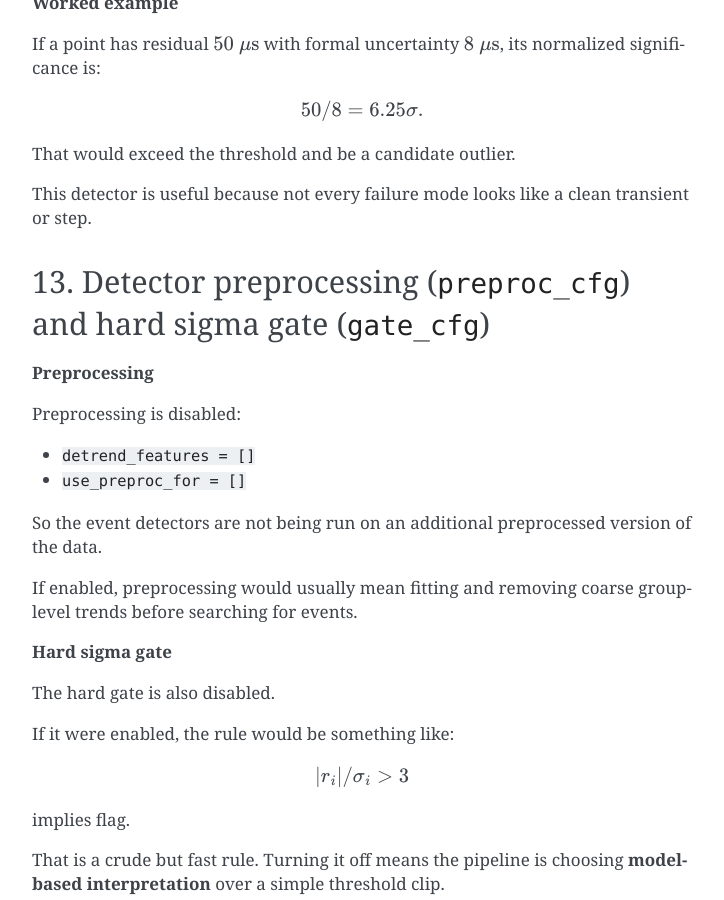
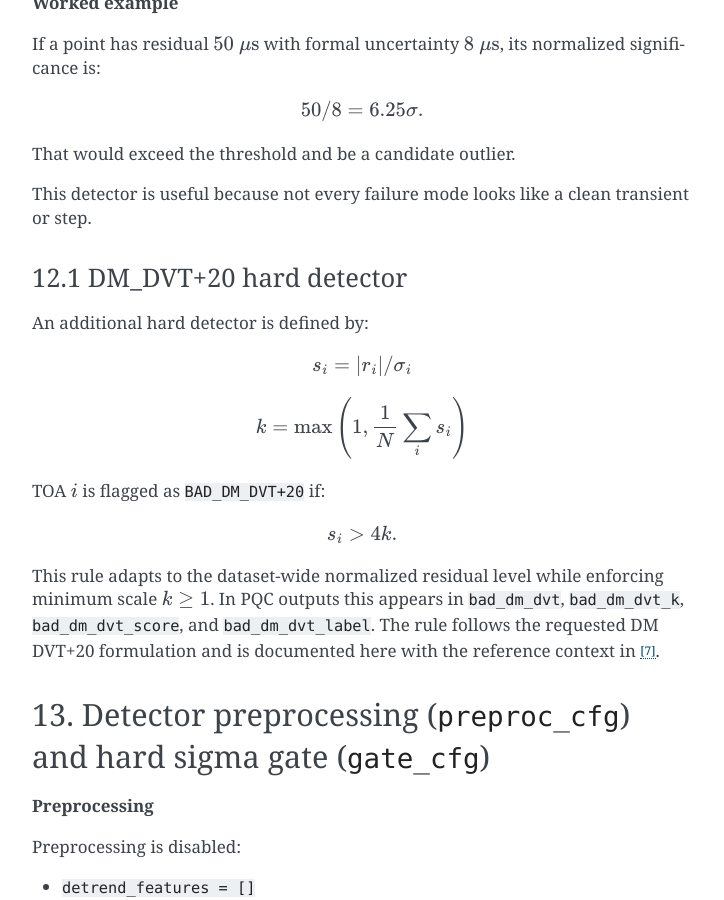
Before and after one commit to golamshaifullah/pqc, a Sphinx documentation site: the page built from docs/configuration_deep_dive/full_explainer.rst, in a window 1280 px wide and 900 px high, scrolled down 14511 px. Shown: the whole window, without its empty margins (388-1112 px from the left). Built offline with Sphinx 7.4.7, drawn with Linux system fonts in a browser that asks for light colours; some of the changed text lies outside the part shown.

```diff
--- a/docs/configuration_deep_dive/full_explainer.rst
+++ b/docs/configuration_deep_dive/full_explainer.rst
@@ -622,6 +622,31 @@
 
 This detector is useful because not every failure mode looks like a clean transient or step.
 
+12.1 DM_DVT+20 hard detector
+~~~~~~~~~~~~~~~~~~~~~~~~~~~~
+
+An additional hard detector is defined by:
+
+.. math::
+
+   s_i = |r_i|/\sigma_i
+
+.. math::
+
+   k = \max\left(1, \frac{1}{N}\sum_i s_i\right)
+
+TOA :math:`i` is flagged as ``BAD_DM_DVT+20`` if:
+
+.. math::
+
+   s_i > 4k.
+
+This rule adapts to the dataset-wide normalized residual level while enforcing
+minimum scale :math:`k \ge 1`. In PQC outputs this appears in
+``bad_dm_dvt``, ``bad_dm_dvt_k``, ``bad_dm_dvt_score``, and
+``bad_dm_dvt_label``. The rule follows the requested DM DVT+20 formulation
+and is documented here with the reference context in [7]_.
+
 13. Detector preprocessing (``preproc_cfg``) and hard sigma gate (``gate_cfg``)
 --------------------------------------------------------------------------------
 
@@ -1000,3 +1025,4 @@
 .. [4] https://openaccess.inaf.it/bitstreams/ccde2595-3f3f-491b-80a9-2fca90091e1d/download
 .. [5] https://www.raa-journal.org/issues/all/2006/v6ns2/202203/P020220325510334550552.pdf
 .. [6] https://www.boa.unimib.it/retrieve/d5999fa6-3891-4cc6-81c0-5fb1d87a55b1/Iraci-2024-Astronomy%20Astrophys-VoR.pdf
+.. [7] Donner, J. Y., et al. (2020), *A&A*, 644, A153. https://doi.org/10.1051/0004-6361/202039517
--- a/docs/quickstart.rst
+++ b/docs/quickstart.rst
@@ -71,6 +71,8 @@
 optional event annotations. Key columns include:
 
 - ``bad_point``: aggregate bad measurement flag
+- ``bad_dm_dvt`` and ``bad_dm_dvt_label``: dynamic hard flags using
+  ``|resid|/sigma > 4*k`` with ``k=max(1, mean(|resid|/sigma))``
 - ``event_member``: aggregate event membership across enabled detectors
 - ``step_applicable`` and ``step_informative``
 - ``dm_step_applicable`` and ``dm_step_informative``
```
Also changed, not shown: docs/concepts.rst (+13 -0 lines), docs/statistics/detector_mapping.rst (+19 -0 lines), 2 other files.
